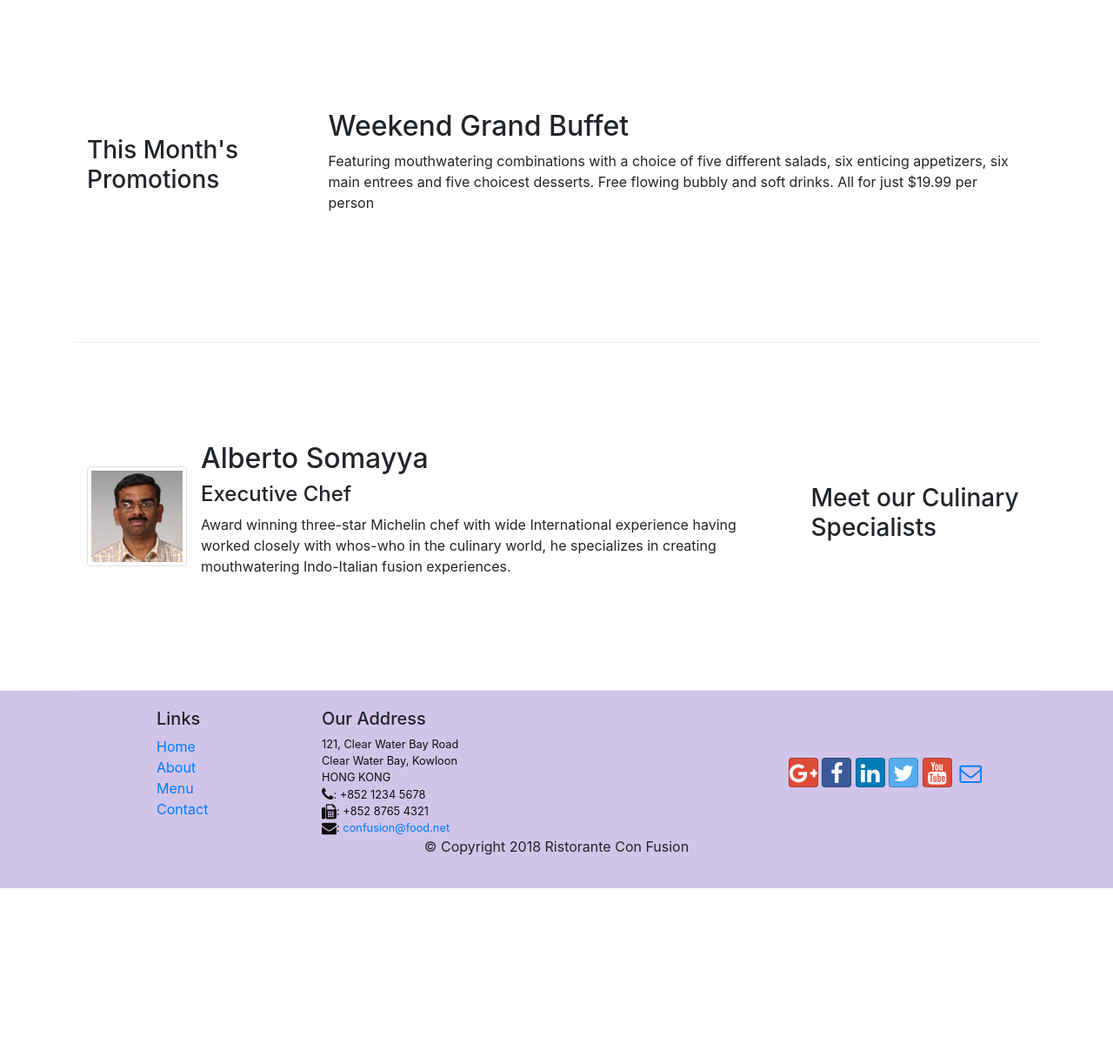
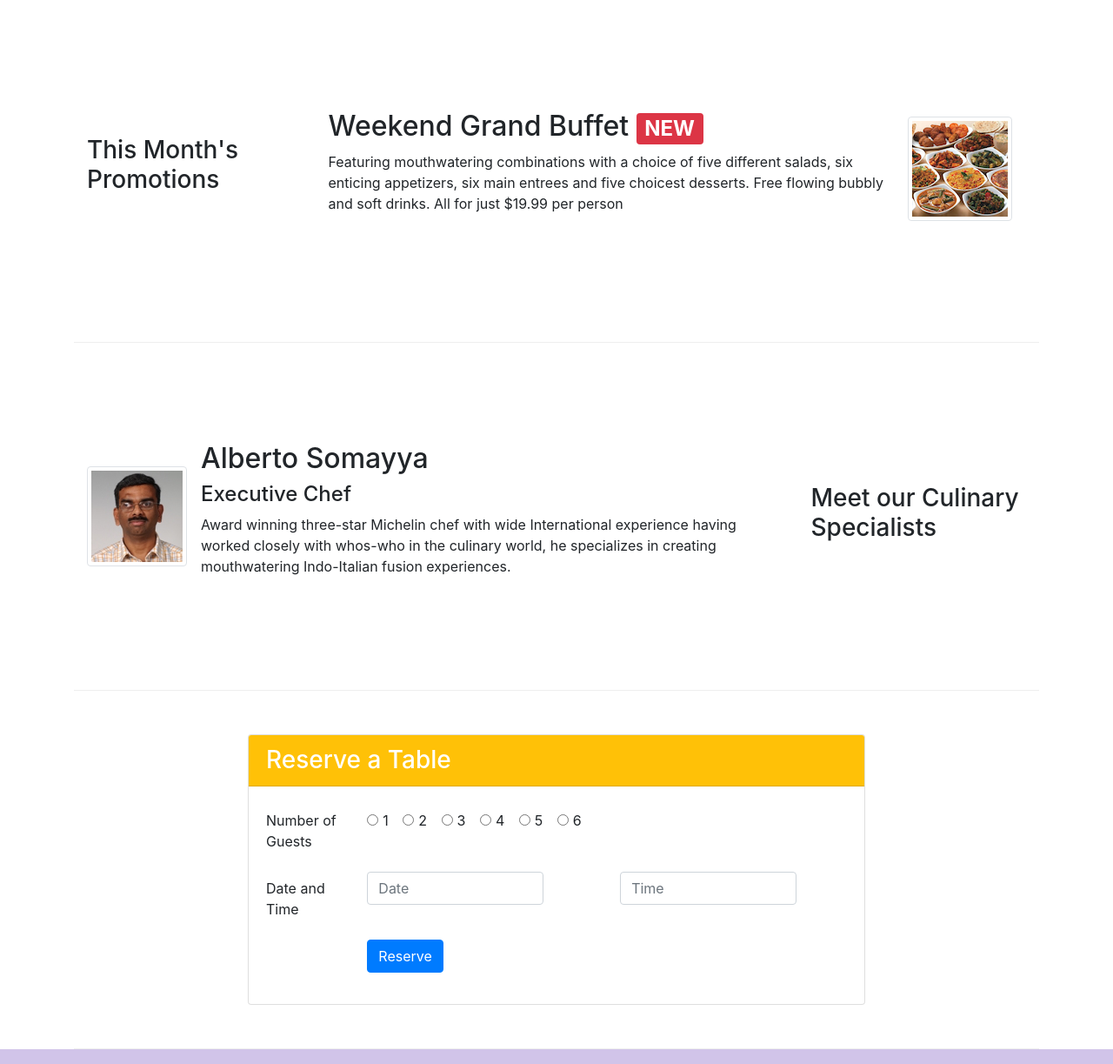
Before and after one commit to sumegh13/boot4, a website: page index.html in a window 1280 px wide. Shown: the part 740-1963 px from the top of the page at 87% size. Before the commit the page ends 1761 px from the top, so only its background shows below. Drawn offline with nearby package versions, Linux system fonts and the light colour scheme.

Commit message:
Bootstrap CSS Components

```diff
--- a/index.html
+++ b/index.html
@@ -39,8 +39,11 @@
                     <h1>Ristorante con Fusion</h1>
                     <p>We take inspiration from the World's best cuisines, and create a unique fusion experience. Our lipsmacking creations will tickle your culinary senses!</p>
                 </div>
+                <div class="col-12 col-sm-3 align-self-center">
+                    <img src="img/logo.png" class="img-fluid">
+                </div>
                 <div class="col-12 col-sm align-self-center">
-                    <img src="img/logo.png" class="img-fluid">
+                    <a class="btn-warning btn-sm btn-block text-center" href="#revtable" role="button">Reserve Table</a>
                 </div>
             </div>
         </div>
@@ -56,7 +59,7 @@
                     <img class="d-flex mr-3 img-thumbnail align-self-center"
                             src="img/uthappizza.png" alt="Uthappizza">
                     <div class="media-body">
-                        <h2 class="mt-0">Uthappizza<span class="badge badge-danger">HOT</span><span class="badge badge-pill badge-secondary">$4.99</span></h2>
+                        <h2 class="mt-0">Uthappizza <span class="badge badge-danger">HOT</span> <span class="badge badge-pill badge-secondary">$4.99</span></h2>
                         <p class="d-none d-sm-block">A unique combination of Indian Uthappam (pancake) and
                             Italian pizza, topped with Cerignola olives, ripe vine
                             cherry tomatoes, Vidalia onion, Guntur chillies and
@@ -72,8 +75,14 @@
                 <h3>This Month's Promotions</h3>
             </div>
             <div class="col col-sm col-md">
-                <h2>Weekend Grand Buffet</h2>
-                <p>Featuring mouthwatering combinations with a choice of five different salads, six enticing appetizers, six main entrees and five choicest desserts. Free flowing bubbly and soft drinks. All for just $19.99 per person </p>
+                <div class="media">
+                    <div class="media-body">
+                        <h2 class="mt-0">Weekend Grand Buffet <span class="badge badge-danger">NEW</span></h2>
+                        <p class="d-none d-sm-block">Featuring mouthwatering combinations with a choice of five different salads, six enticing appetizers, six main entrees and five choicest desserts. Free flowing bubbly and soft drinks. All for just $19.99 per person </p>
+                    </div>
+                    <img class="d-flex mr-3 img-thumbnail align-self-center"
+                            src="img/buffet.png" alt="Uthappizza">
+                </div>
             </div>
         </div>
 
@@ -93,6 +102,60 @@
                             whos-who in the culinary world, he specializes in
                             creating mouthwatering Indo-Italian fusion experiences.
                         </p>
+                    </div>
+                </div>
+            </div>
+        </div>
+        <div class="row row-content" id="revtable">
+            <div class="col-sm-8 offset-sm-2">
+                <div class="card">
+                    <h3 class="card-header bg-warning text-white">Reserve a Table</h3>
+                    <div class="card-body">
+                        <form>
+                            <div class="form-group row">
+                                <label for="numofguests" class="col-12 col-sm-2 col-form-label">Number of Guests</label>
+                                <div class="col-10 col-sm-8">
+                                    <div class="form-check form-check-inline">
+                                        <input type="radio" id="1" class="form-check-input" name="numofguests" value="1">
+                                        <label for="1" class="col-form-label radio-inline">1</label>
+                                    </div>
+                                    <div class="form-check form-check-inline">
+                                        <input type="radio" id="2" class="form-check-input" name="numofguests" value="2">
+                                        <label for="2" class="col-form-label radio-inline">2</label>
+                                    </div>
+                                    <div class="form-check form-check-inline">
+                                        <input type="radio" id="3" class="form-check-input" name="numofguests" value="3">
+                                        <label for="3" class="col-form-label radio-inline">3</label>
+                                    </div>
+                                    <div class="form-check form-check-inline">
+                                        <input type="radio" id="4" class="form-check-input" name="numofguests" value="4">
+                                        <label for="4" class="col-form-label radio-inline">4</label>
+                                    </div>
+                                    <div class="form-check form-check-inline">
+                                        <input type="radio" id="5" class="form-check-input" name="numofguests" value="5">
+                                        <label for="5" class="col-form-label radio-inline">5</label>
+                                    </div>
+                                    <div class="form-check form-check-inline">
+                                        <input type="radio" id="6" class="form-check-input" name="numofguests" value="6">
+                                        <label for="6" class="col-form-label radio-inline">6</label>
+                                    </div>
+                                </div>
+                            </div>
+                            <div class="form-group row">
+                                <label for="dateandtime" class="col-sm-2 col-form-label">Date and Time</label>
+                                <div class="col-xs-12 col-sm-4">
+                                    <input type="text" class="form-control" id="date" name="date" placeholder="Date">
+                                </div>
+                                <div class="col-xs-12 col-sm-4 offset-sm-1">
+                                    <input type="text" class="form-control" id="time" name="time" placeholder="Time">
+                                </div>
+                            </div>
+                            <div class="form-group row">
+                                <div class="offset-sm-2 col-sm-10">
+                                    <button type="submit" class="btn btn-primary">Reserve</button>
+                                </div>
+                            </div>
+                        </form>
                     </div>
                 </div>
             </div>
```
